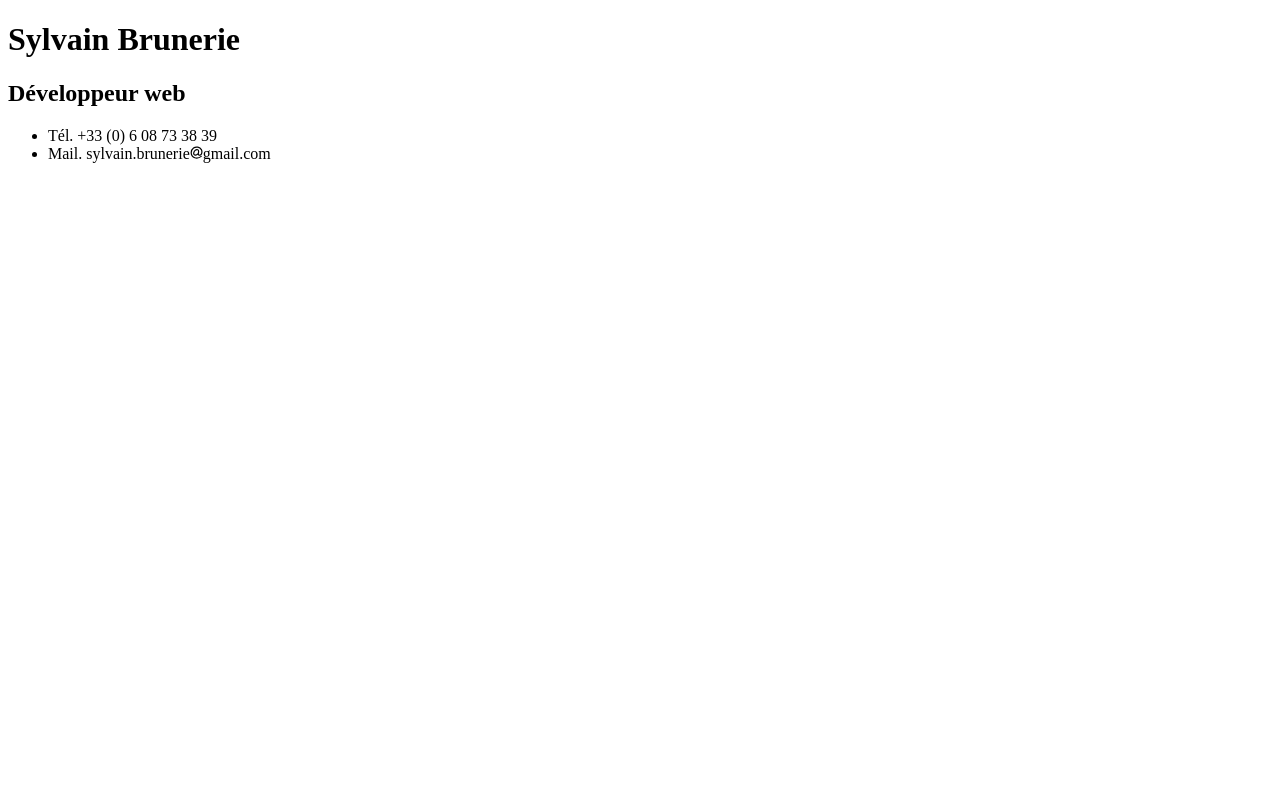
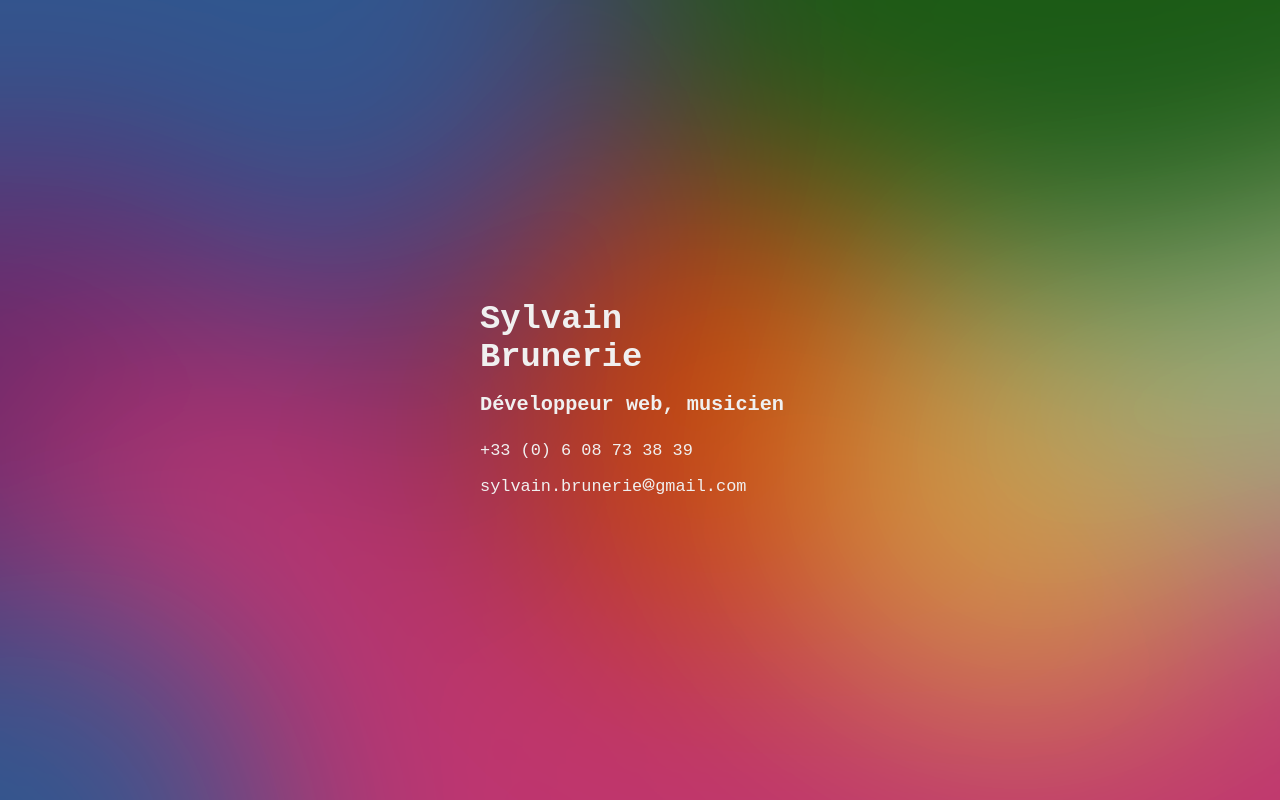
Before and after one commit to sylbru/NiavlysB.github.io, a plain HTML site: page index.html in a window 1280 px wide. Drawn offline with Linux system fonts and the light colour scheme.

Commit message:
Mise en page basique

```diff
--- a/index.html
+++ b/index.html
@@ -3,7 +3,43 @@
 <head>
     <meta charset="utf-8" />
     <title>Sylvain Brunerie</title>
+    <style id="minireset.css">/*! minireset.css v0.0.3 | MIT License | github.com/jgthms/minireset.css */html,body,p,ol,ul,li,dl,dt,dd,blockquote,figure,fieldset,legend,textarea,pre,iframe,hr,h1,h2,h3,h4,h5,h6{margin:0;padding:0}h1,h2,h3,h4,h5,h6{font-size:100%;font-weight:normal}ul{list-style:none}button,input,select,textarea{margin:0}html{box-sizing:border-box}*,*:before,*:after{box-sizing:inherit}img,embed,iframe,object,audio,video{height:auto;max-width:100%}iframe{border:0}table{border-collapse:collapse;border-spacing:0}td,th{padding:0;text-align:left}</style>
+
     <style>
+         html {
+            background: url(bg.png) center;
+            background-size: cover;
+            color: #f0f0f0;
+            font-family: monospace;
+            font-size: 1.3em;
+            display: flex;
+            justify-content: center;
+            align-items: center;
+            height: 100vh;
+            width: 100vw;
+         }
+
+         h1, h2 {
+            font-weight: bold;
+            margin-bottom: 1rem;
+         }
+         h1 {
+            font-size: 2em;
+         }
+
+         h2 {
+            font-size: 1.2em;
+         }
+
+         body {
+            width: 25vw;
+            height: 25vh;
+         }
+
+         p, li {
+            padding: .5em 0;
+         }
+
          .email::before {
             content: attr(data-before);
          }
@@ -14,15 +50,13 @@
 </head>
 <body>
    <h1>Sylvain Brunerie</h1>
-    <h2>Développeur web</h2>
+   <h2>Développeur web, musicien</h2>
    <ul>
-        <li>Tél. +33 (0) 6 08 73 38 39</li>
-        <li>Mail.
-            sylvain.brunerie<!--
-            --><svg aria-labelledby="arobaseIcon arobaseIconDesc" role="img" xmlns="http://www.w3.org/2000/svg" width="13" height="13" version="1.0">
+      <li>+33 (0) 6 08 73 38 39</li>
+      <li>sylvain.brunerie<!--
+         --><svg aria-labelledby="arobaseIcon" xmlns="http://www.w3.org/2000/svg" width="13" height="13" version="1.0">
              <title id="arobaseIcon">@</title>
-                <desc id="arobaseIconDesc">@</desc>
-                <path style="fill:none;stroke:#000;stroke-width:1.2;stroke-linecap:round;stroke-linejoin:round;" d="M 11.225,10.348 C 7.203,13.495 1.374,12.036 1.185,6.700 C 1.727,-2.521 15.102,0.711 11.190,8.402 C 10.342,9.363 9.523,9.577 8.619,8.750 C 8.450,8.595 8.259,7.818 8.312,7.537 C 8.600,6.014 9.187,4.259 7.732,3.740 C 5.789,3.045 4.067,5.066 3.737,6.971 C 3.356,9.169 5.573,9.684 7.072,8.569 C 7.438,8.277 8.393,7.460 8.423,6.982"/>
+             <path style="fill:none;stroke:#f0f0f0;stroke-width:1.2;stroke-linecap:round;stroke-linejoin:round;" d="M 11.225,10.348 C 7.203,13.495 1.374,12.036 1.185,6.700 C 1.727,-2.521 15.102,0.711 11.190,8.402 C 10.342,9.363 9.523,9.577 8.619,8.750 C 8.450,8.595 8.259,7.818 8.312,7.537 C 8.600,6.014 9.187,4.259 7.732,3.740 C 5.789,3.045 4.067,5.066 3.737,6.971 C 3.356,9.169 5.573,9.684 7.072,8.569 C 7.438,8.277 8.393,7.460 8.423,6.982"/>
          </svg><!--
          -->gmail.com
       </li>
```
Also changed, not shown: bg.png (added). Lines whose indentation alone changed are shown as unchanged.
